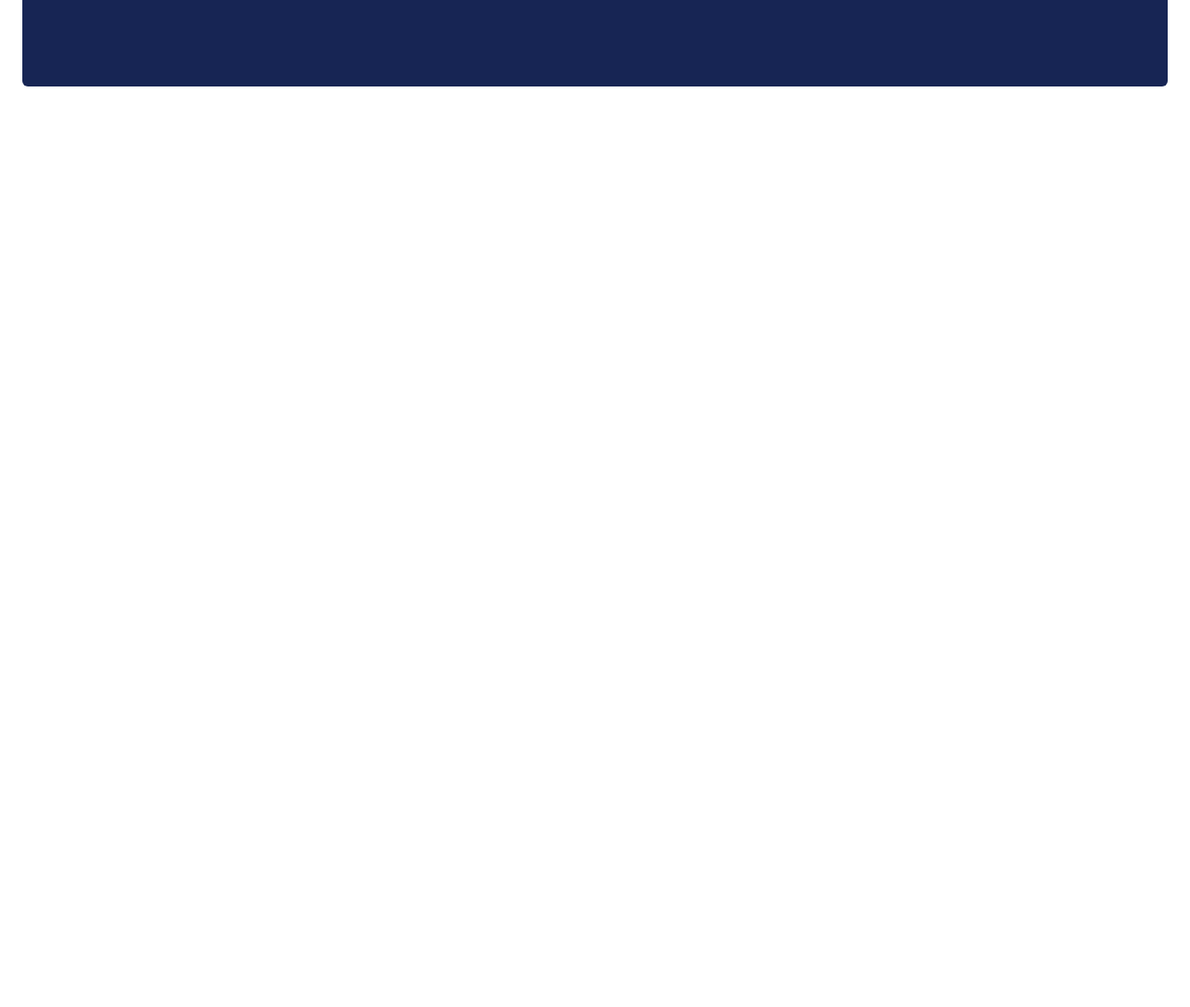
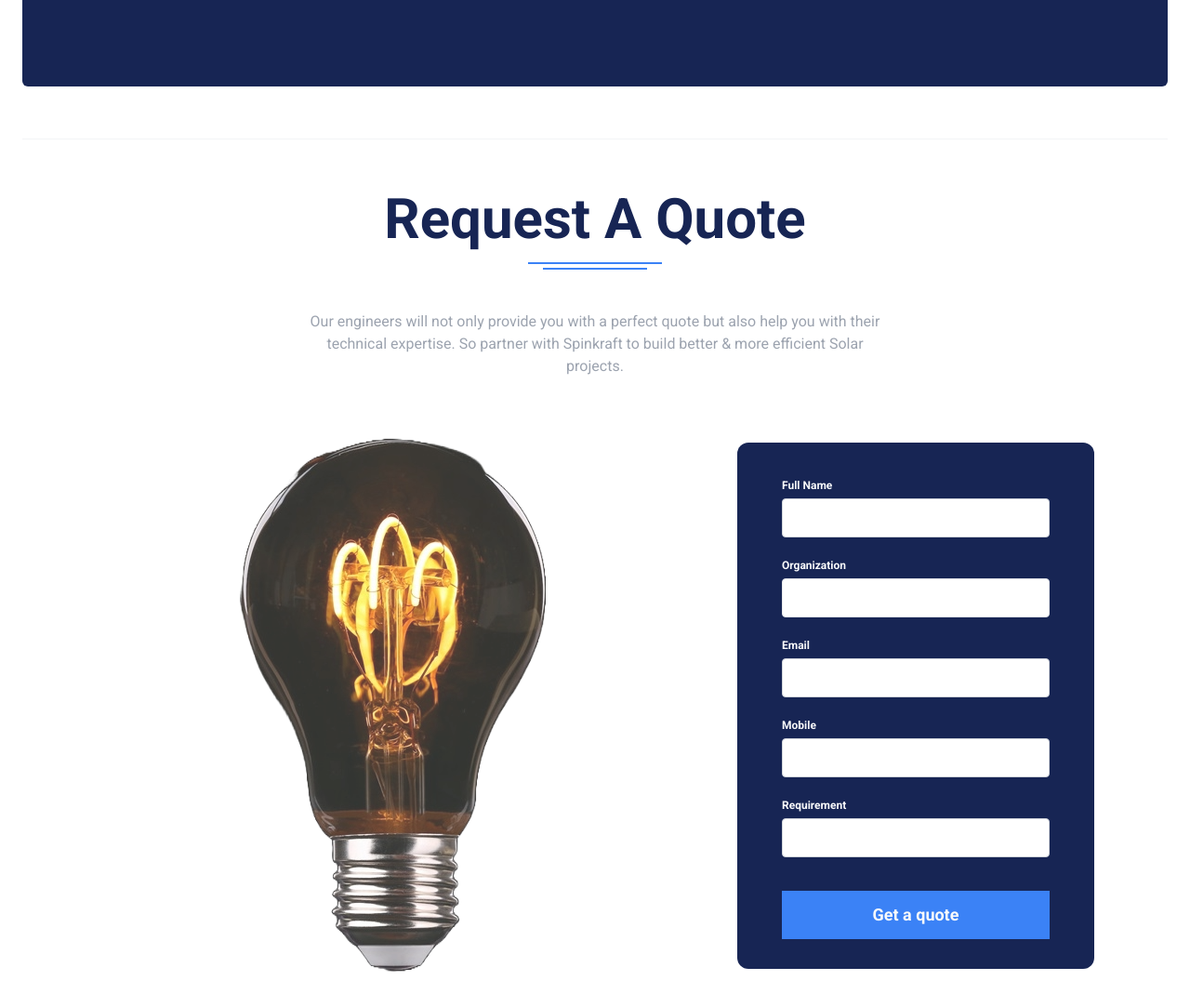
Before and after one commit to hashib786/spinkraft, a website built with Vite: page index.html in a window 1280 px wide. Shown: the part 3130-4213 px from the top of the page at 93% size. Before the commit the page ends 3239 px from the top, so only its background shows below. Built offline with nearby package versions, Linux system fonts and the light colour scheme.

Commit message:
Created Get a quote section

```diff
--- a/index.html
+++ b/index.html
@@ -435,6 +435,106 @@
       </section>
 
       <!-- Professional team End -->
+
+      <!-- Request A Quote Start -->
+
+      <section class="pt-14 flex flex-col gap-7">
+        <div class="relative text-center">
+          <h2 class="text-6xl text-blue-950 font-semibold capitalize">
+            Request A Quote
+          </h2>
+          <div class="w-36 bg-blue-500 h-[2px] mx-auto mt-4 mb-1"></div>
+          <div class="w-28 bg-blue-500 h-[2px] mx-auto mb-4"></div>
+        </div>
+        <p class="md:w-3/6 text-center mx-auto text-gray-400">
+          Our engineers will not only provide you with a perfect quote but also
+          help you with their technical expertise. So partner with Spinkraft to
+          build better & more efficient Solar projects.
+        </p>
+
+        <div class="flex items-center justify-center gap-10">
+          <img
+            src="/img/quote 2.png"
+            alt="Request a Quote"
+            class="opacity-80"
+          />
+          <form class="bg-blue-950 py-8 px-12 text-gray-50 rounded-xl w-96">
+            <div class="relative mb-4">
+              <label for="name" class="leading-7 text-xs font-semibold"
+                >Full Name</label
+              >
+              <input
+                required
+                type="text"
+                id="name"
+                name="name"
+                value=""
+                class="w-full bg-white rounded border border-gray-300 focus:border-blue-500 focus:ring-2 focus:ring-green-200 text-base outline-none text-gray-700 py-1 px-3 leading-8 transition-colors duration-200 ease-in-out"
+              />
+            </div>
+            <div class="relative mb-4">
+              <label for="organization" class="leading-7 text-xs font-semibold"
+                >Organization</label
+              >
+              <input
+                required
+                type="text"
+                id="organization"
+                name="organization"
+                value=""
+                class="w-full bg-white rounded border focus:border-blue-500 focus:ring-2 focus:ring-green-200 text-base outline-none text-gray-700 py-1 px-3 leading-8 transition-colors duration-200 ease-in-out"
+              />
+            </div>
+            <div class="relative mb-4">
+              <label for="email" class="leading-7 text-xs font-semibold"
+                >Email</label
+              >
+              <input
+                required
+                type="email"
+                id="email"
+                name="email"
+                value=""
+                class="w-full bg-white rounded border border-gray-300 focus:border-blue-500 focus:ring-2 focus:ring-green-200 text-base outline-none text-gray-700 py-1 px-3 leading-8 transition-colors duration-200 ease-in-out"
+              />
+            </div>
+            <div class="relative mb-4">
+              <label for="mobile" class="leading-7 text-xs font-semibold"
+                >Mobile</label
+              >
+              <input
+                required
+                type="text"
+                id="mobile"
+                name="mobile"
+                value=""
+                class="w-full bg-white rounded border border-gray-300 focus:border-blue-500 focus:ring-2 focus:ring-green-200 text-base outline-none text-gray-700 py-1 px-3 leading-8 transition-colors duration-200 ease-in-out"
+              />
+            </div>
+            <div class="relative mb-4">
+              <label for="requirement" class="leading-7 text-xs font-semibold"
+                >Requirement</label
+              >
+              <input
+                required
+                type="text"
+                id="requirement"
+                name="requirement"
+                value=""
+                class="w-full bg-white rounded border border-gray-300 focus:border-blue-500 focus:ring-2 focus:ring-green-200 text-base outline-none text-gray-700 py-1 px-3 leading-8 transition-colors duration-200 ease-in-out"
+              />
+            </div>
+            <button
+              class="bg-blue-500 text-lg py-3 px-10 font-semibold w-full mt-9 block text-gray-50 hover:bg-blue-600"
+              href="#"
+            >
+              Get a quote
+            </button>
+          </form>
+        </div>
+      </section>
+
+      <!-- Request A Quote End -->
     </main>
     <!-- Main Section End -->
   </body>
```
Also changed, not shown: img/quote 2.png (added), img/quote.jpg (added).
